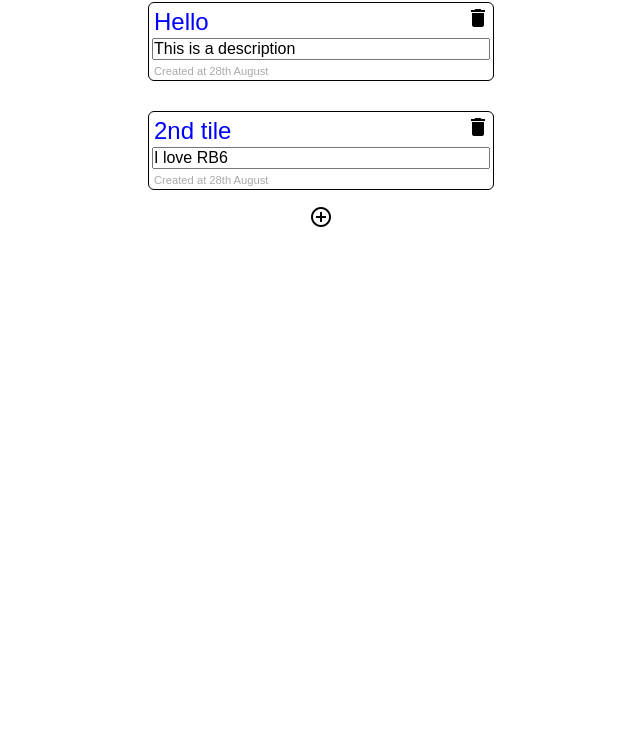
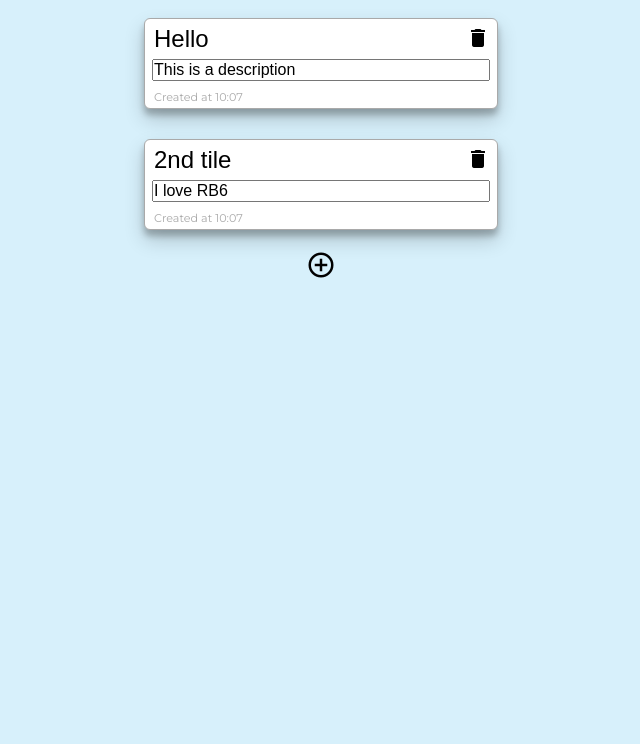
Before and after one commit to D-Pagey/idea-board, a React app: page / in a window 1280 px wide. Shown: the part 56-800 px from the top of the page, without its empty margins (319-959 px from the left). Built offline with nearby package versions, Linux system fonts and the light colour scheme.

Commit message:
Adding date stamp, styled icons.

```diff
--- a/public/index.html
+++ b/public/index.html
@@ -4,6 +4,7 @@
         <meta charset="utf-8">
         <meta name="viewport" content="width=device-width, initial-scale=1, shrink-to-fit=no">
 
+        <link href="https://fonts.googleapis.com/css?family=Montserrat:300,400" rel="stylesheet" >
         <link href="https://fonts.googleapis.com/icon?family=Material+Icons"
         rel="stylesheet">
 
--- a/src/components/App/index.js
+++ b/src/components/App/index.js
@@ -8,13 +8,13 @@ export default class App extends Component {
     tiles: [{
       title: 'Hello',
       description: 'This is a description',
-      date: '28th August',
+      date: new Date().toLocaleTimeString().slice(0, 5),
       id: 0,
     },
     {
       title: '2nd tile',
       description: 'I love RB6',
-      date: '28th August',
+      date: new Date().toLocaleTimeString().slice(0, 5),
       id: 1,
     }],
   }
@@ -32,7 +32,7 @@ export default class App extends Component {
     const newTile = {
       title: `Genius idea #${tiles.length + 1}`,
       description: '',
-      date: '29th August',
+      date: new Date().toLocaleTimeString().slice(0, 5),
       id: tiles[tiles.length - 1].id + 1,
     };
 
--- a/src/components/App/styles.js
+++ b/src/components/App/styles.js
@@ -6,6 +6,6 @@ padding: 5px;
 
 export const Title = styled.h1`
 font-size: 20px;
-margin: 5px 0 10px;
+margin: 20px 0 10px;
 text-align: center;
 `;
--- a/src/components/Board/index.js
+++ b/src/components/Board/index.js
@@ -1,7 +1,7 @@
 import React from 'react';
 import { arrayOf, any, func } from 'prop-types';
 
-import { BoardWrapper } from './styles';
+import { BoardWrapper, AddIcon } from './styles';
 import Tile from '../Tile';
 
 export default function Board({ tiles, deleteTile, addTile }) {
@@ -11,13 +11,7 @@ export default function Board({ tiles, deleteTile, addTile }) {
   return (
     <BoardWrapper>
       {renderTiles}
-      <i
-        className="material-icons"
-        onClick={addTile}
-        role="button"
-        tabIndex="0"
-      >add_circle_outline
-      </i>
+      <AddIcon onClick={addTile}>add_circle_outline</AddIcon>
     </BoardWrapper>
   );
 }
--- a/src/components/Board/styles.js
+++ b/src/components/Board/styles.js
@@ -1,8 +1,16 @@
 import styled from 'styled-components';
 
-/* eslint-disable */
 export const BoardWrapper = styled.div`
   align-items: center;
   display: flex;
   flex-direction: column;
 `;
+
+export const AddIcon = styled.i.attrs({
+  className: 'material-icons',
+  role: 'button',
+  tabIndex: '0',
+})`
+  font-size: 30px;
+  margin-top: 5px;
+`;
--- a/src/components/Tile/index.js
+++ b/src/components/Tile/index.js
@@ -5,6 +5,7 @@ import {
   TileWrapper,
   TileHeader,
   TitleInput,
+  DeleteIcon,
   TileDescription,
   DateStamp,
 } from './styles';
@@ -16,13 +17,7 @@ export default function Tile({ data, deleteTile }) {
         <TitleInput
           defaultValue={data.title}
         />
-        <i
-          className="material-icons"
-          onClick={() => deleteTile(data.id)}
-          role="button"
-          tabIndex="0"
-        >delete
-        </i>
+        <DeleteIcon onClick={() => deleteTile(data.id)}>delete</DeleteIcon>
       </TileHeader>
       <TileDescription
         defaultValue={data.description}
--- a/src/components/Tile/styles.js
+++ b/src/components/Tile/styles.js
@@ -1,12 +1,14 @@
 import styled from 'styled-components';
 
 export const TileWrapper = styled.div`
-  border: 1px solid black;
+  background-color: white;
+  border: 1px solid darkgray;
   border-radius: 6px;
+  box-shadow: 0 10px 20px rgba(0,0,0,0.19), 0 6px 6px rgba(0,0,0,0.23);
   display: flex;
   flex-direction: column;
   margin: 15px 10px;
-  padding: 3px;
+  padding: 4px 7px;
 `;
 
 export const TileHeader = styled.div`
@@ -19,7 +21,7 @@ export const TitleInput = styled.input.attrs({
   type: 'text',
   placeholder: 'Title',
 })`
-  color: blue;
+  color: black;
   font-size: 1.5rem;
   padding: 2px;
   border-radius: 6px;
@@ -27,11 +29,21 @@ export const TitleInput = styled.input.attrs({
   width: 75%;
 `;
 
+export const DeleteIcon = styled.i.attrs({
+  className: 'material-icons',
+  role: 'button',
+  tabIndex: '0',
+})`
+  position: relative;
+  top: 3px;
+`;
+
 export const TileDescription = styled.input.attrs({
   type: 'text',
   placeholder: 'Start noting your idea...',
 })`
   font-size: 1rem;
+  margin: 4px 0;
   padding: 0;
 `;
 
--- a/src/index.css
+++ b/src/index.css
@@ -1,5 +1,6 @@
 body {
+    background-color: #D7F0FB;
+    font-family: 'Montserrat', sans-serif;
     margin: 0;
     padding: 0;
-    font-family: sans-serif;
 }
```
